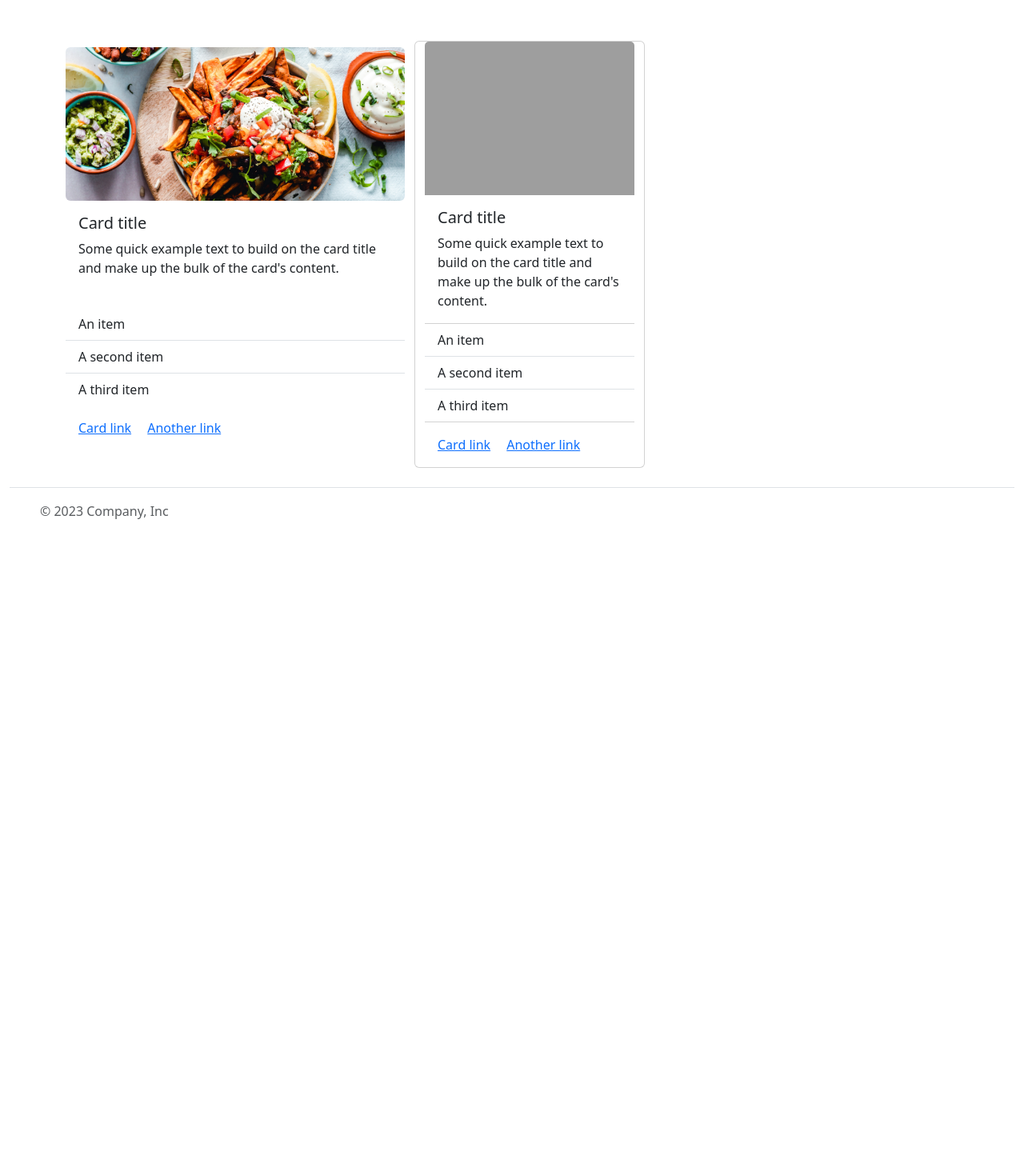
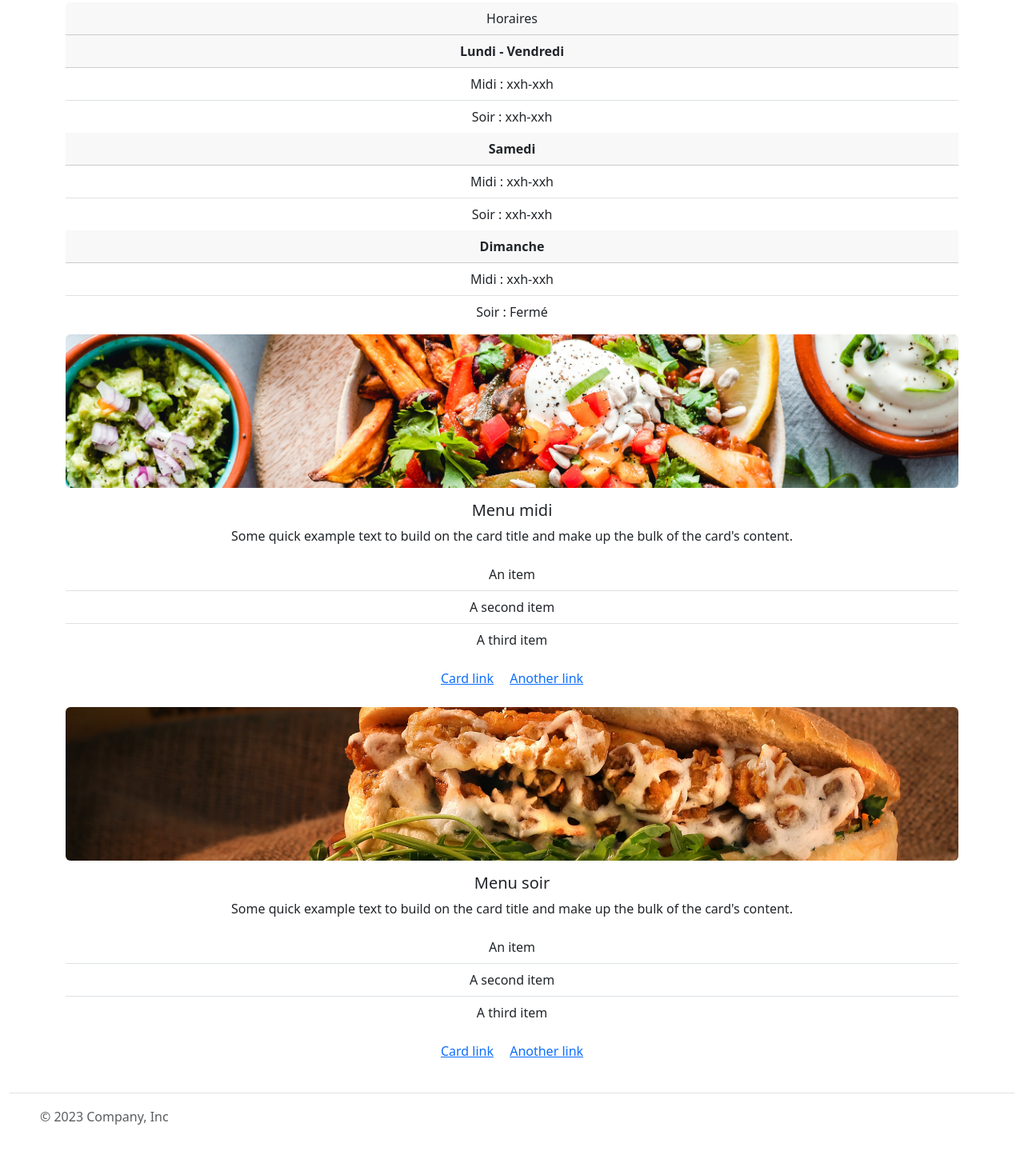
Before and after one commit to ThomasZadikian/Le-quai-antique, a PHP site: page / in a window 1280 px wide. Shown: the part 544-1993 px from the top of the page at 80% size. Before the commit the page ends 1193 px from the top, so only its background shows below. Run offline with PHP 8.4, Linux system fonts and the light colour scheme; style sheets or scripts are compiled from the project's sources; grey boxes are pictures that could not be loaded.

Commit message:
finish homePage style

```diff
--- a/templates/pages/home_page.php
+++ b/templates/pages/home_page.php
@@ -39,12 +39,38 @@
     </div>
 </div>
 
-<div class="container mt-5">
-    <article class="row row-cols-xxl-3">
-        <div class="card" style="width: 28rem; border : none;">
+<div class="container text-center">
+    <article class="row align-items-start">
+        <div class="card col-xxl-4" style="border : none;">
+            <div class="card-header">
+                Horaires
+            </div>
+            <div class="card-header">
+                <strong>Lundi - Vendredi</strong>
+            </div>
+            <ul class="list-group list-group-flush">
+                <li class="list-group-item">Midi : xxh-xxh </li>
+                <li class="list-group-item">Soir : xxh-xxh </li>
+            </ul>
+            <div class="card-header">
+                <strong>Samedi</strong>
+            </div>
+            <ul class="list-group list-group-flush">
+                <li class="list-group-item">Midi : xxh-xxh </li>
+                <li class="list-group-item">Soir : xxh-xxh </li>
+            </ul>
+            <div class="card-header">
+                <strong>Dimanche</strong>
+            </div>
+            <ul class="list-group list-group-flush">
+                <li class="list-group-item">Midi : xxh-xxh </li>
+                <li class="list-group-item">Soir : Fermé </li>
+            </ul>
+        </div>
+        <div class="card col-xxl-4" style="border : none;">
             <img src="../../uploads/example-04.jpg" class="card-img-top rounded mt-2" alt="...">
             <div class="card-body">
-                <h5 class="card-title">Card title</h5>
+                <h5 class="card-title">Menu midi</h5>
                 <p class="card-text">Some quick example text to build on the card title and make up the bulk of the card's content.</p>
             </div>
             <ul class="list-group list-group-flush">
@@ -58,10 +84,10 @@
             </div>
         </div>
 
-        <div class="card" style="width: 18rem;">
-            <img src="..." class="card-img-top" alt="...">
+        <div class="card col-xxl-4" style="border : none;">
+            <img src="../../uploads/example-05.jpg" class="card-img-top rounded mt-2" alt="...">
             <div class="card-body">
-                <h5 class="card-title">Card title</h5>
+                <h5 class="card-title">Menu soir</h5>
                 <p class="card-text">Some quick example text to build on the card title and make up the bulk of the card's content.</p>
             </div>
             <ul class="list-group list-group-flush">
```
